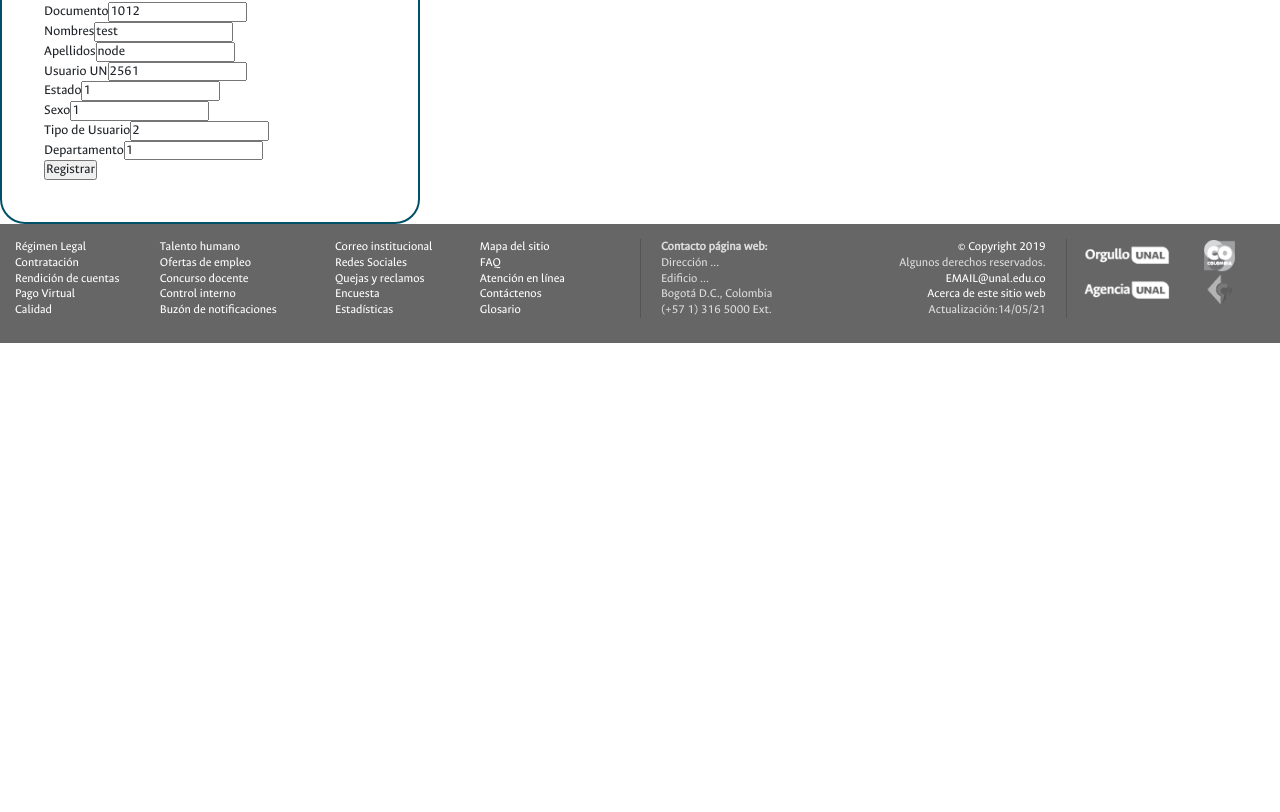
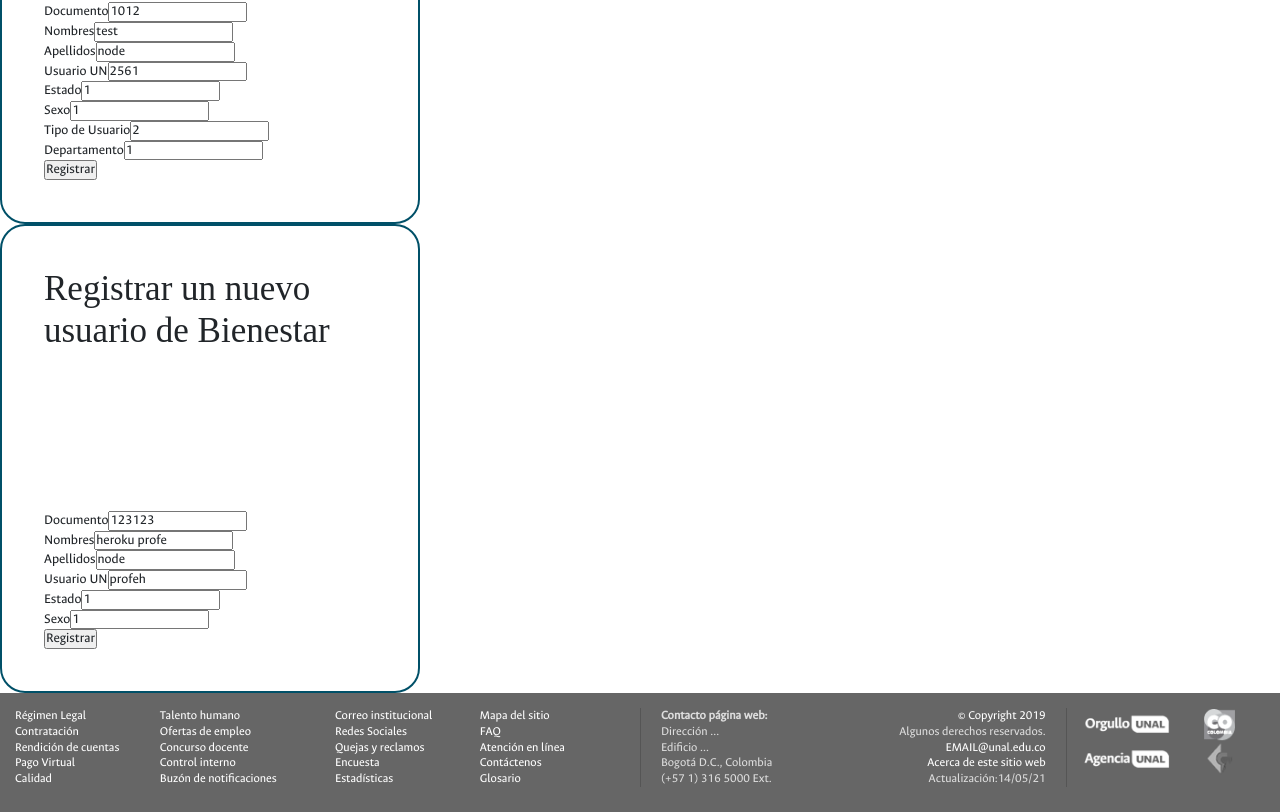
Before and after one commit to tquijano/unsae, a React (Create React App) app: page /Bienestar in a window 1280 px wide. Shown: the part 817-1629 px from the top of the page. Before the commit the page ends 1160 px from the top, so only its background shows below. Built offline with nearby package versions, Linux system fonts and the light colour scheme.

Commit message:
bienestar ruta  y correcion teacher

```diff
--- a/src/templates/bienestar/Bienestar.jsx
+++ b/src/templates/bienestar/Bienestar.jsx
@@ -1,4 +1,5 @@
 import React from 'react'
+import RegisterBienestar from '../../organism/register/registerBienestar/RegisterBienestar'
 import RegisterStudent from '../../organism/register/registerStudent/RegisterStudent'
 import RegisterTeacher from '../../organism/register/registerTeacher/RegisterTeacher'
 
@@ -7,6 +8,7 @@ const Bienestar = () => {
     <div>
         <RegisterStudent/>
         <RegisterTeacher/>
+        <RegisterBienestar/>
     </div>
   )
 }
```
Also changed, not shown: src/organism/register/registerTeacher/RegisterTeacher.jsx (indentation only).
